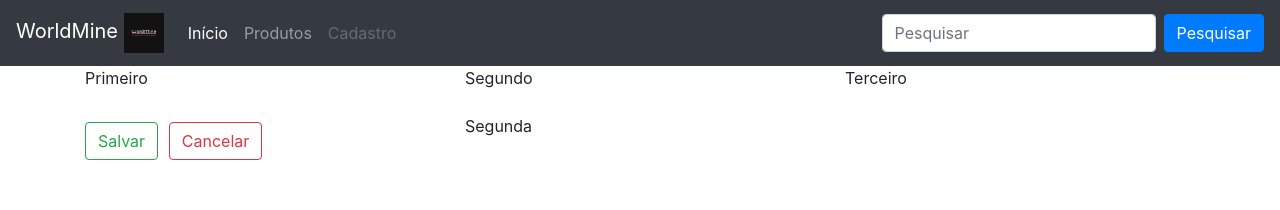
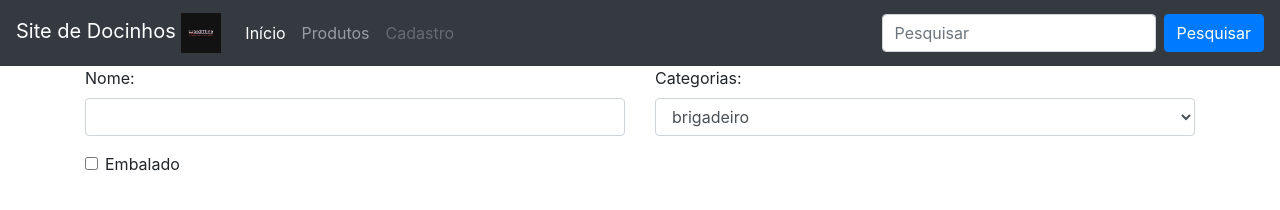
Before and after one commit to lavess/Projetos_EM, a plain HTML site: page site2/index.html in a window 1280 px wide. Drawn offline with nearby package versions, Linux system fonts and the light colour scheme.

Commit message:
update
update

```diff
--- a/site2/index.html
+++ b/site2/index.html
@@ -12,7 +12,7 @@
   </head>
   <body>
 <nav class="navbar navbar-expand-lg navbar-dark bg-dark">
-    <a class="navbar-brand" href="#">WorldMine <img src="imagens/logo.png" height="40px" width="40px"> </a>
+    <a class="navbar-brand" href="#">Site de Docinhos <img src="imagens/logo.png" height="40px" width="40px"> </a>
     <button class="navbar-toggler" type="button" data-toggle="collapse" data-target="#conteudoNavbarSuportado" aria-controls="conteudoNavbarSuportado" aria-expanded="false" aria-label="Alterna navegação">
       <span class="navbar-toggler-icon"></span>
     </button>
@@ -36,28 +36,39 @@
     </div>
   </nav>
   <div class="container">
+    <form>
       <div class="row">
-          <div class="col-sm-12 col-md-4">
-              Primeiro
+        <div class="col-sm-12 col-md-6">
+
+          <div class="form-group">
+            <label for="nome">Nome:</label>
+            <input type="text" class="form-control" id="nome">
           </div>
-          <div class="col-sm-12 col-md-4">
-              Segundo
+
+          <div class="form-check">
+            <input class="form-check-input" type="checkbox" id="embalagem">
+            <label for="embalagem">Embalado</label>
           </div>
-          <div class="col-sm-12 col-md-4">
-              Terceiro
+
+        </div>
+        <div class="col-sm-12 col-md-6">
+          <div class="form-group">
+            <label for="categoria">Categorias:</label>
+            <select class="form-control" id="categoria">
+              <option>brigadeiro</option>
+              <option>beijinho</option>
+              <option>trufa</option>
+              <option>nutella</option>
+            </select>
           </div>
+        </div>
+
       </div>
-      <br>
-      <div class="row">
-        <div class="col-sm-12 col-md-4">
-            <h1><button type="button" class="btn btn-outline-success">Salvar</button>
-              <button type="button" class="btn btn-outline-danger">Cancelar</button</h1>
-        </div>
-        <div class="col-sm-12 col-md-4">
-            Segunda
-        </div>
-      </div>
+
+    </form>
+
   </div>
+
 
     <script src="https://code.jquery.com/jquery-3.3.1.slim.min.js" integrity="sha384-q8i/X+965DzO0rT7abK41JStQIAqVgRVzpbzo5smXKp4YfRvH+8abtTE1Pi6jizo" crossorigin="anonymous"></script>
     <script src="https://cdnjs.cloudflare.com/ajax/libs/popper.js/1.14.3/umd/popper.min.js" integrity="sha384-ZMP7rVo3mIykV+2+9J3UJ46jBk0WLaUAdn689aCwoqbBJiSnjAK/l8WvCWPIPm49" crossorigin="anonymous"></script>
```
